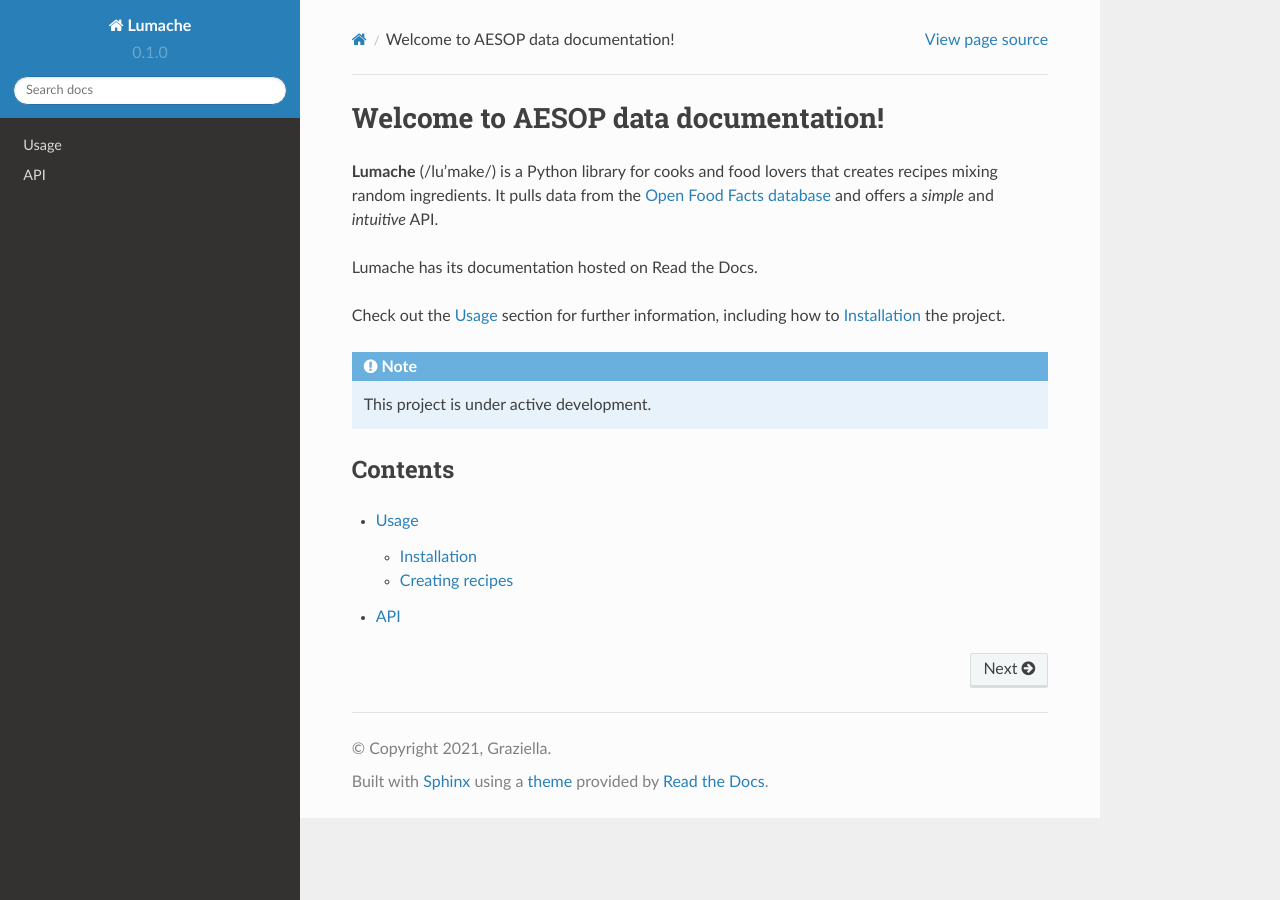
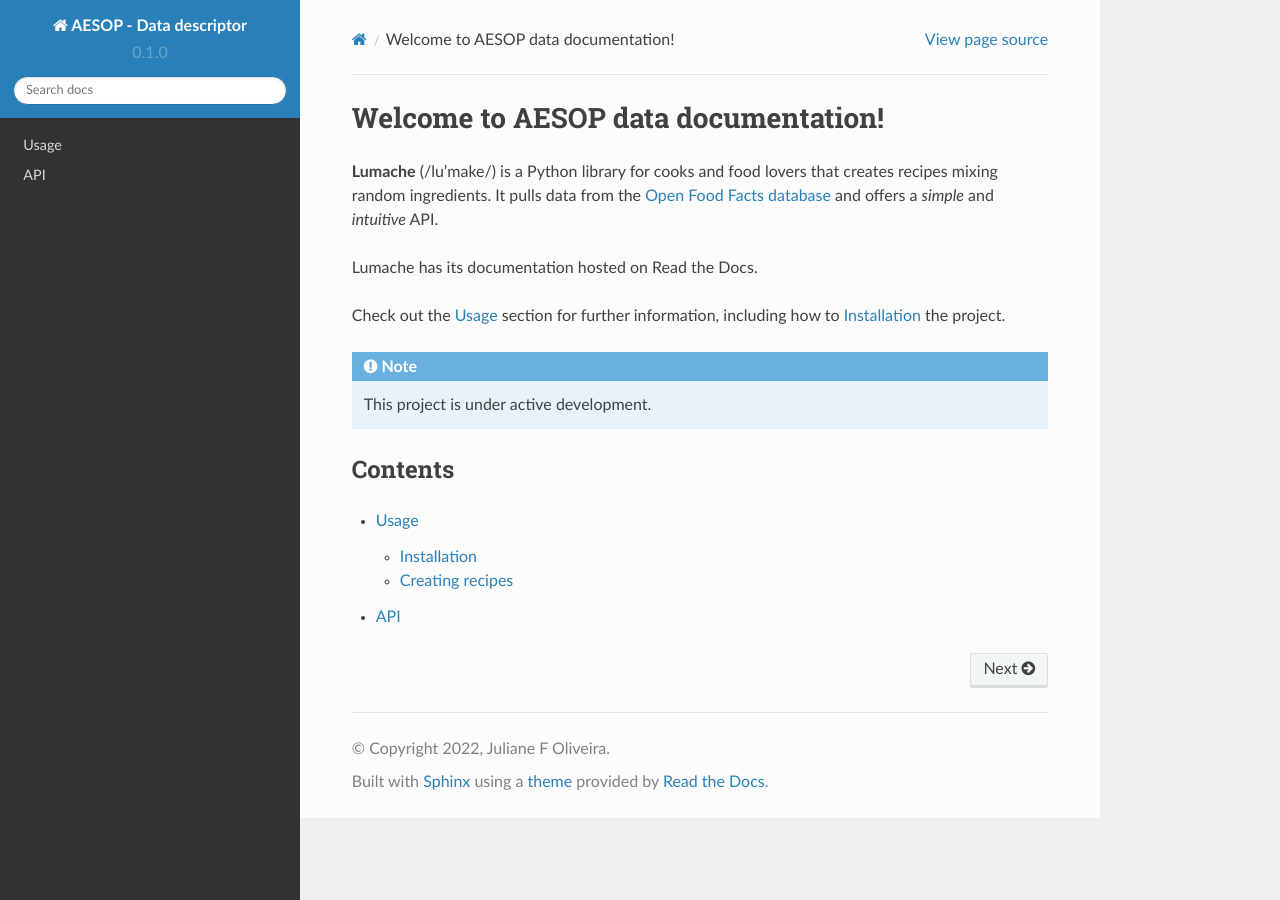
Before and after one commit to cidacslab/AESOP-Data-Documentation, a Sphinx documentation site: the page built from docs/source/index.rst, in a window 1280 px wide. Built offline with Sphinx 7.4.7 and the Read the Docs theme 2.0.0, drawn with Linux system fonts in a browser that asks for light colours.

Commit message:
Update conf.py

```diff
--- a/docs/source/conf.py
+++ b/docs/source/conf.py
@@ -2,9 +2,9 @@
 
 # -- Project information
 
-project = 'Lumache'
-copyright = '2021, Graziella'
-author = 'Graziella'
+project = 'AESOP - Data descriptor'
+copyright = '2022, Juliane F Oliveira'
+author = 'Juliane'
 
 release = '0.1'
 version = '0.1.0'
```
